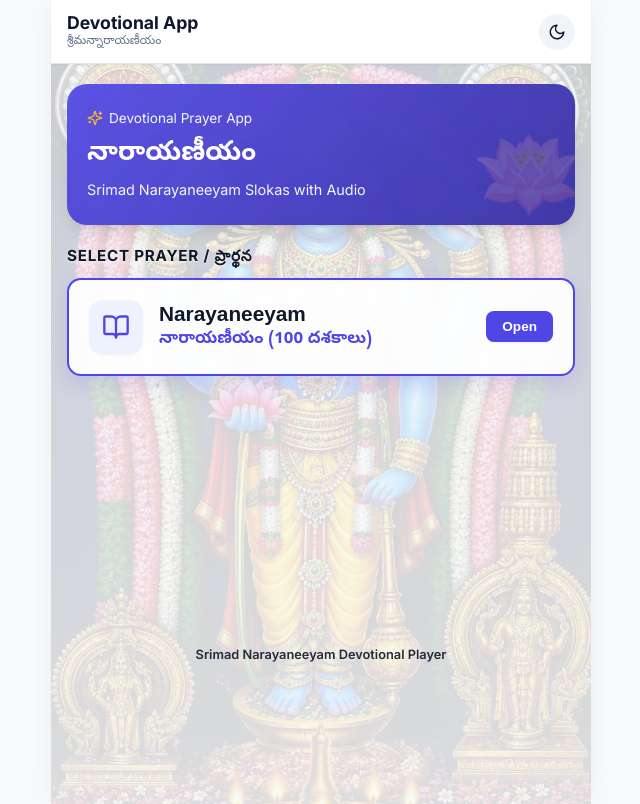
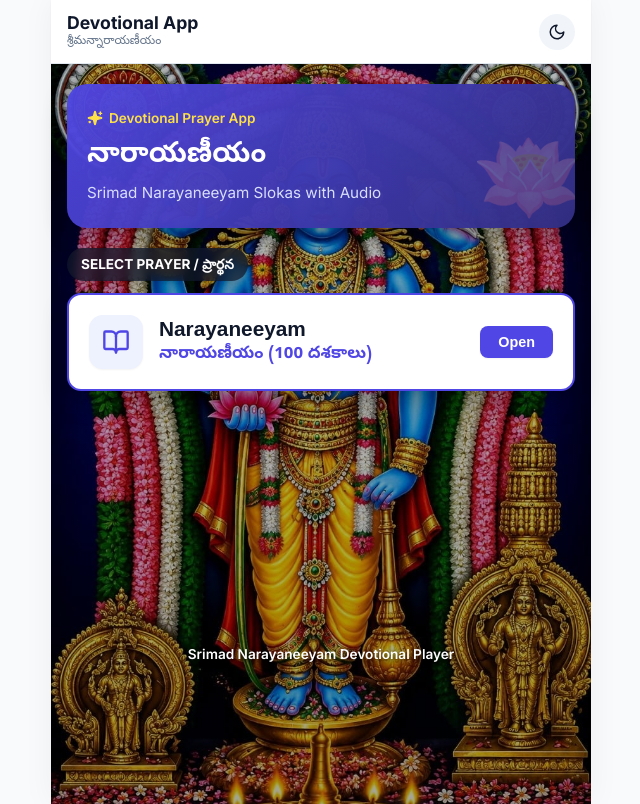
Before and after one commit to narayaneeyamak/narayaneeyam_app, a React (Vite) app: page / in a window 1280 px wide. Shown: the whole page, without its empty margins (319-959 px from the left). Built offline with nearby package versions, Linux system fonts and the light colour scheme.

Commit message:
Add Close button to audio player and enhance background image contrast

```diff
--- a/src/App.jsx
+++ b/src/App.jsx
@@ -47,6 +47,12 @@ export default function App() {
     } else if (currentView === 'dasakams') {
       setCurrentView('home');
     }
+  };
+
+  // Close audio player bar
+  const handleClosePlayer = () => {
+    setActiveSloka(null);
+    setIsPlaying(false);
   };
 
   // Get current selected Dasakam object
@@ -206,6 +212,7 @@ export default function App() {
         onEnded={handleAudioEnded}
         isAutoplay={isAutoplay}
         onToggleAutoplay={() => setIsAutoplay(!isAutoplay)}
+        onClose={handleClosePlayer}
       />
     </div>
   );
--- a/src/components/AudioPlayerBar.jsx
+++ b/src/components/AudioPlayerBar.jsx
@@ -1,5 +1,5 @@
 import React, { useRef, useEffect, useState } from 'react';
-import { Play, Pause, SkipBack, SkipForward, Repeat, ExternalLink } from 'lucide-react';
+import { Play, Pause, SkipBack, SkipForward, Repeat, ExternalLink, X } from 'lucide-react';
 import { getAudioStreamUrl } from '../utils/googleDrive';
 
 export default function AudioPlayerBar({
@@ -10,7 +10,8 @@ export default function AudioPlayerBar({
   onPrev,
   onEnded,
   isAutoplay,
-  onToggleAutoplay
+  onToggleAutoplay,
+  onClose
 }) {
   const audioRef = useRef(null);
   const [currentTime, setCurrentTime] = useState(0);
@@ -84,8 +85,8 @@ export default function AudioPlayerBar({
       maxWidth: '540px',
       backgroundColor: 'var(--bg-card)',
       borderTop: '1px solid var(--border)',
-      padding: '12px 16px 16px 16px',
-      boxShadow: '0 -4px 20px rgba(0, 0, 0, 0.1)',
+      padding: '10px 16px 14px 16px',
+      boxShadow: '0 -4px 20px rgba(0, 0, 0, 0.15)',
       zIndex: 50
     }}>
       {/* Hidden HTML Audio element */}
@@ -98,6 +99,34 @@ export default function AudioPlayerBar({
         onEnded={onEnded}
         onError={() => setAudioError(true)}
       />
+
+      {/* Header Row: Close ('X') button */}
+      <div style={{ display: 'flex', justifyContent: 'space-between', alignItems: 'center', marginBottom: '6px' }}>
+        <span style={{ fontSize: '0.75rem', fontWeight: 700, color: 'var(--primary)' }}>
+          Dasakam {activeSloka.dasakamNo} • Sloka {activeSloka.slokaNo}
+        </span>
+        <button
+          onClick={onClose}
+          aria-label="Close player"
+          title="Close player"
+          style={{
+            background: 'var(--bg-card-hover)',
+            border: 'none',
+            color: 'var(--text-muted)',
+            cursor: 'pointer',
+            padding: '4px 8px',
+            borderRadius: '12px',
+            display: 'flex',
+            alignItems: 'center',
+            gap: '4px',
+            fontSize: '0.75rem',
+            fontWeight: 600
+          }}
+        >
+          <span>Close</span>
+          <X size={14} />
+        </button>
+      </div>
 
       {/* Progress Bar */}
       <div style={{ display: 'flex', alignItems: 'center', gap: '10px', marginBottom: '8px' }}>
@@ -124,23 +153,20 @@ export default function AudioPlayerBar({
 
       {/* Main Controls Row */}
       <div style={{ display: 'flex', alignItems: 'center', justifyContent: 'space-between' }}>
-        {/* Track Title Info */}
+        {/* Track Status */}
         <div style={{ flex: 1, minWidth: 0, marginRight: '12px' }}>
-          <h4 style={{ fontSize: '0.9rem', fontWeight: 700, color: 'var(--text-main)', margin: 0, whiteSpace: 'nowrap', overflow: 'hidden', textOverflow: 'ellipsis' }}>
-            Dasakam {activeSloka.dasakamNo} • Sloka {activeSloka.slokaNo}
-          </h4>
           {audioError ? (
             <a
               href={activeSloka.audioUrl}
               target="_blank"
               rel="noopener noreferrer"
-              style={{ fontSize: '0.75rem', color: '#ef4444', textDecoration: 'underline', display: 'flex', alignItems: 'center', gap: '2px', marginTop: '2px' }}
+              style={{ fontSize: '0.75rem', color: '#ef4444', textDecoration: 'underline', display: 'flex', alignItems: 'center', gap: '2px' }}
             >
-              Permission needed in Drive <ExternalLink size={12} />
+              Permission needed <ExternalLink size={12} />
             </a>
           ) : (
             <p style={{ fontSize: '0.75rem', color: 'var(--text-muted)', margin: 0 }}>
-              {isPlaying ? 'Playing...' : 'Paused'}
+              {isPlaying ? 'Playing continuous audio' : 'Paused'}
             </p>
           )}
         </div>
--- a/src/components/HomeScreen.jsx
+++ b/src/components/HomeScreen.jsx
@@ -1,5 +1,5 @@
 import React from 'react';
-import { BookOpen, Play, Sparkles, Heart } from 'lucide-react';
+import { BookOpen, Play, Sparkles } from 'lucide-react';
 
 export default function HomeScreen({
   onSelectNarayaneeyam,
@@ -15,32 +15,32 @@ export default function HomeScreen({
         flexDirection: 'column',
         gap: '20px',
         minHeight: 'calc(100vh - 60px)',
-        backgroundImage: `linear-gradient(rgba(248, 250, 252, 0.82), rgba(248, 250, 252, 0.88)), url('/images/home_bg.jpg')`,
+        backgroundImage: `linear-gradient(rgba(0, 0, 0, 0.25), rgba(0, 0, 0, 0.35)), url('/images/home_bg.jpg')`,
         backgroundSize: 'cover',
         backgroundPosition: 'center',
-        backgroundRepeat: 'no-repeat'
+        backgroundRepeat: 'no-repeat',
+        backgroundAttachment: 'fixed'
       }}
     >
       {/* Welcome Banner */}
       <div style={{
-        background: 'linear-gradient(135deg, rgba(79, 70, 229, 0.92) 0%, rgba(55, 48, 163, 0.95) 100%)',
+        background: 'linear-gradient(135deg, rgba(79, 70, 229, 0.95) 0%, rgba(49, 46, 129, 0.98) 100%)',
         color: '#ffffff',
         padding: '24px 20px',
         borderRadius: 'var(--radius-lg)',
-        boxShadow: 'var(--shadow-lg)',
+        boxShadow: '0 8px 24px rgba(0, 0, 0, 0.3)',
         position: 'relative',
-        overflow: 'hidden',
-        backdropFilter: 'blur(4px)'
+        overflow: 'hidden'
       }}>
         <div style={{ position: 'relative', zIndex: 2 }}>
-          <div style={{ display: 'flex', alignItems: 'center', gap: '6px', fontSize: '0.85rem', opacity: 0.95, marginBottom: '6px' }}>
-            <Sparkles size={16} color="#fbbf24" />
+          <div style={{ display: 'flex', alignItems: 'center', gap: '6px', fontSize: '0.85rem', color: '#fde047', fontWeight: 600, marginBottom: '6px' }}>
+            <Sparkles size={16} fill="#fde047" />
             <span>Devotional Prayer App</span>
           </div>
-          <h2 style={{ fontSize: '1.7rem', fontWeight: 700, margin: '0 0 4px 0', fontFamily: 'var(--font-telugu)' }}>
+          <h2 style={{ fontSize: '1.8rem', fontWeight: 800, margin: '0 0 4px 0', fontFamily: 'var(--font-telugu)', color: '#ffffff' }}>
             నారాయణీయం
           </h2>
-          <p style={{ fontSize: '0.9rem', opacity: 0.95, margin: 0 }}>
+          <p style={{ fontSize: '0.95rem', opacity: 0.95, margin: 0, color: '#e0e7ff' }}>
             Srimad Narayaneeyam Slokas with Audio
           </p>
         </div>
@@ -49,7 +49,7 @@ export default function HomeScreen({
           right: '-10px',
           bottom: '-15px',
           fontSize: '90px',
-          opacity: 0.18,
+          opacity: 0.2,
           userSelect: 'none'
         }}>
           🪷
@@ -58,15 +58,26 @@ export default function HomeScreen({
 
       {/* Main Feature Button: Narayaneeyam */}
       <div>
-        <h3 style={{ fontSize: '0.95rem', fontWeight: 700, color: 'var(--text-main)', marginBottom: '10px', textTransform: 'uppercase', letterSpacing: '0.05em', textShadow: '0 1px 2px rgba(255, 255, 255, 0.8)' }}>
-          Select Prayer / ప్రార్థన
-        </h3>
+        <div style={{
+          display: 'inline-block',
+          backgroundColor: 'rgba(15, 23, 42, 0.75)',
+          color: '#ffffff',
+          padding: '6px 14px',
+          borderRadius: '20px',
+          fontSize: '0.85rem',
+          fontWeight: 700,
+          marginBottom: '12px',
+          backdropFilter: 'blur(4px)',
+          boxShadow: '0 2px 8px rgba(0, 0, 0, 0.2)'
+        }}>
+          SELECT PRAYER / ప్రార్థన
+        </div>
 
         <button
           onClick={onSelectNarayaneeyam}
           style={{
             width: '100%',
-            backgroundColor: 'rgba(255, 255, 255, 0.92)',
+            backgroundColor: '#ffffff',
             border: '2px solid var(--primary)',
             borderRadius: 'var(--radius-md)',
             padding: '20px',
@@ -74,8 +85,7 @@ export default function HomeScreen({
             alignItems: 'center',
             justifyContent: 'space-between',
             cursor: 'pointer',
-            boxShadow: '0 8px 20px rgba(79, 70, 229, 0.15)',
-            backdropFilter: 'blur(8px)',
+            boxShadow: '0 10px 25px rgba(0, 0, 0, 0.25)',
             transition: 'transform 0.15s, box-shadow 0.15s',
             textAlign: 'left'
           }}
@@ -95,7 +105,7 @@ export default function HomeScreen({
               <BookOpen size={28} />
             </div>
             <div>
-              <h4 style={{ fontSize: '1.3rem', fontWeight: 700, color: 'var(--text-main)', margin: '0 0 2px 0' }}>
+              <h4 style={{ fontSize: '1.3rem', fontWeight: 700, color: '#0f172a', margin: '0 0 2px 0' }}>
                 Narayaneeyam
               </h4>
               <p style={{ fontSize: '1.05rem', color: 'var(--primary)', fontWeight: 700, margin: 0, fontFamily: 'var(--font-telugu)' }}>
@@ -105,10 +115,10 @@ export default function HomeScreen({
           </div>
           <div style={{
             backgroundColor: 'var(--primary)',
-            color: '#fff',
-            padding: '8px 16px',
+            color: '#ffffff',
+            padding: '8px 18px',
             borderRadius: 'var(--radius-sm)',
-            fontSize: '0.85rem',
+            fontSize: '0.9rem',
             fontWeight: 700,
             boxShadow: 'var(--shadow-sm)'
           }}>
@@ -120,21 +130,20 @@ export default function HomeScreen({
       {/* Continue Listening (If last played exists) */}
       {lastPlayedSloka && (
         <div style={{
-          backgroundColor: 'rgba(255, 255, 255, 0.92)',
+          backgroundColor: '#ffffff',
           border: '1px solid var(--border)',
           borderRadius: 'var(--radius-md)',
           padding: '16px',
           display: 'flex',
           alignItems: 'center',
           justifyContent: 'space-between',
-          boxShadow: 'var(--shadow-md)',
-          backdropFilter: 'blur(8px)'
+          boxShadow: '0 8px 20px rgba(0, 0, 0, 0.2)'
         }}>
           <div>
             <span style={{ fontSize: '0.75rem', fontWeight: 700, color: 'var(--accent-gold)', textTransform: 'uppercase' }}>
               Recently Played
             </span>
-            <h4 style={{ fontSize: '0.95rem', fontWeight: 700, color: 'var(--text-main)', margin: '2px 0 0 0' }}>
+            <h4 style={{ fontSize: '0.95rem', fontWeight: 700, color: '#0f172a', margin: '2px 0 0 0' }}>
               Dasakam {lastPlayedSloka.dasakamNo} - Sloka {lastPlayedSloka.slokaNo}
             </h4>
           </div>
@@ -163,11 +172,12 @@ export default function HomeScreen({
         marginTop: 'auto',
         textAlign: 'center',
         paddingTop: '20px',
-        color: 'var(--text-main)',
-        fontSize: '0.8rem',
-        fontWeight: 600
+        color: '#ffffff',
+        fontSize: '0.85rem',
+        fontWeight: 600,
+        textShadow: '0 2px 6px rgba(0, 0, 0, 0.8)'
       }}>
-        <p style={{ marginTop: '4px', opacity: 0.9 }}>Srimad Narayaneeyam Devotional Player</p>
+        <p style={{ margin: 0 }}>Srimad Narayaneeyam Devotional Player</p>
       </div>
     </div>
   );
```
